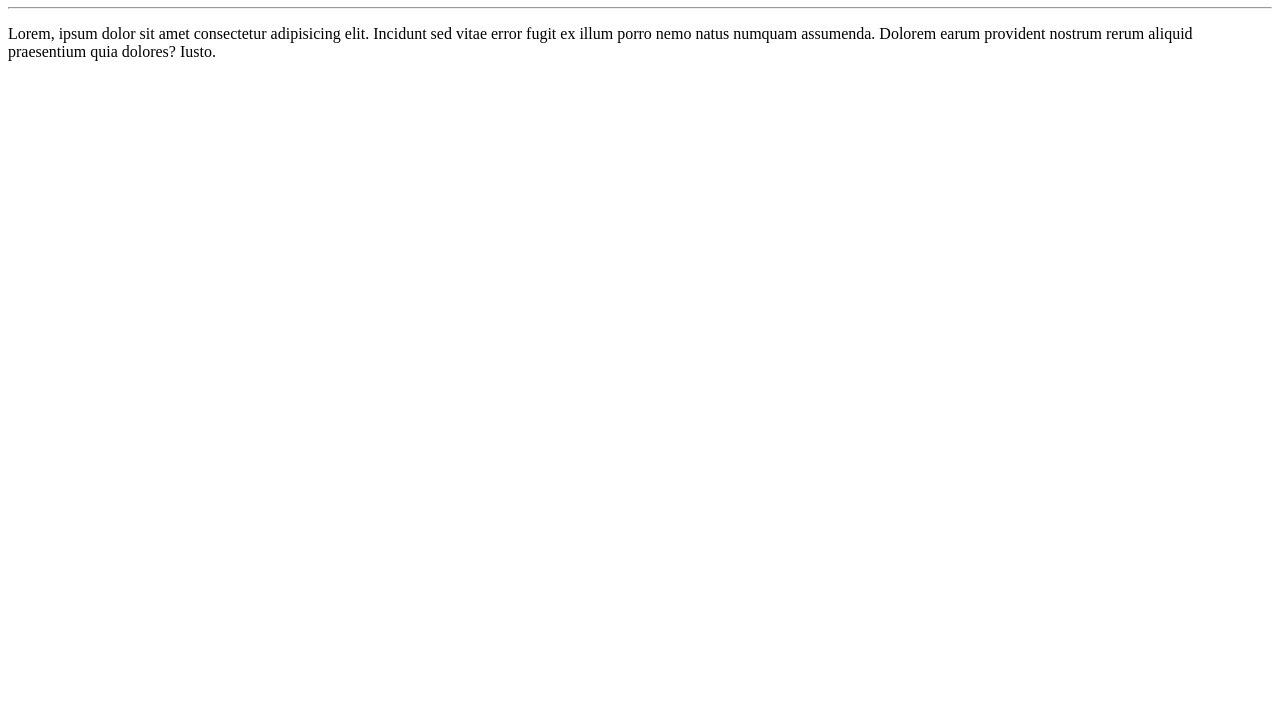
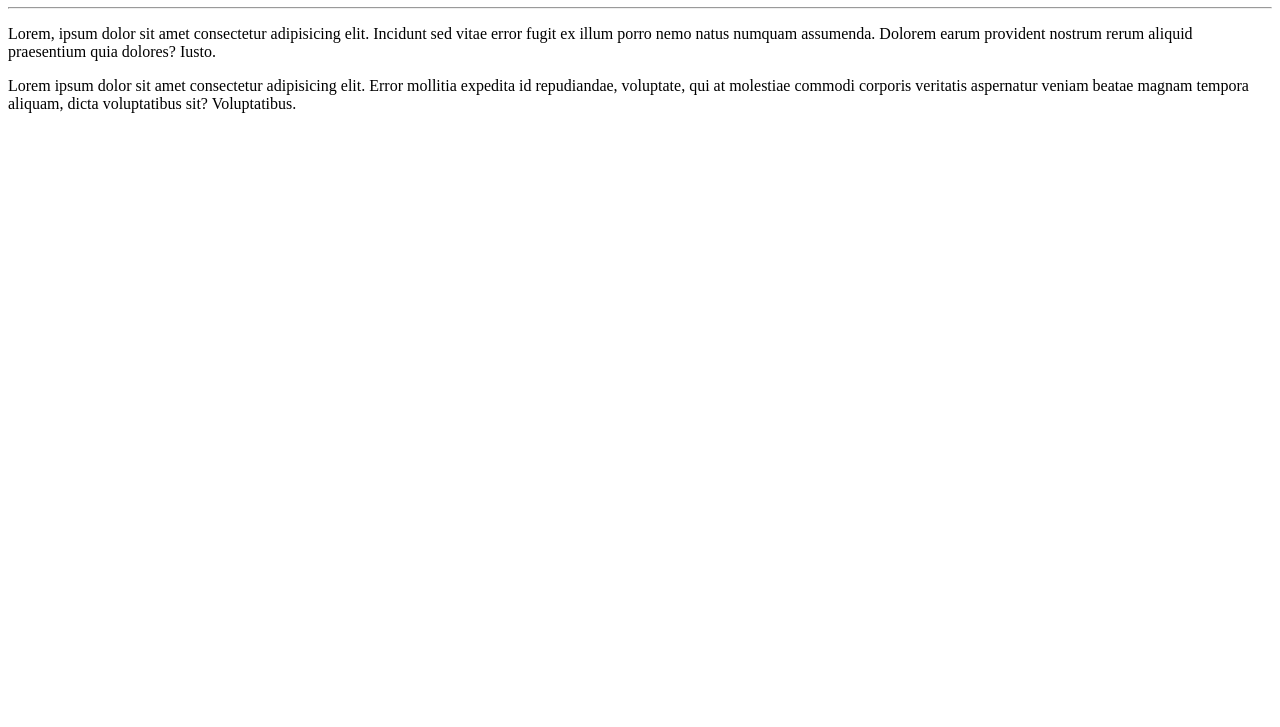
Before and after one commit to Fneumannt/Curso-GitHub, a plain HTML site: page Site-exemplo/Index.html in a window 1280 px wide. Shown: the part 73-800 px from the top of the page. Drawn offline with Linux system fonts and the light colour scheme.

Commit message:
Adicionei um parágrafo

```diff
--- a/Site-exemplo/Index.html
+++ b/Site-exemplo/Index.html
@@ -10,5 +10,6 @@
     <h1>Meu primeiro site</h1>
     <hr>
     <p>Lorem, ipsum dolor sit amet consectetur adipisicing elit. Incidunt sed vitae error fugit ex illum porro nemo natus numquam assumenda. Dolorem earum provident nostrum rerum aliquid praesentium quia dolores? Iusto.</p>
+    <p>Lorem ipsum dolor sit amet consectetur adipisicing elit. Error mollitia expedita id repudiandae, voluptate, qui at molestiae commodi corporis veritatis aspernatur veniam beatae magnam tempora aliquam, dicta voluptatibus sit? Voluptatibus.</p>
 </body>
 </html>
```
